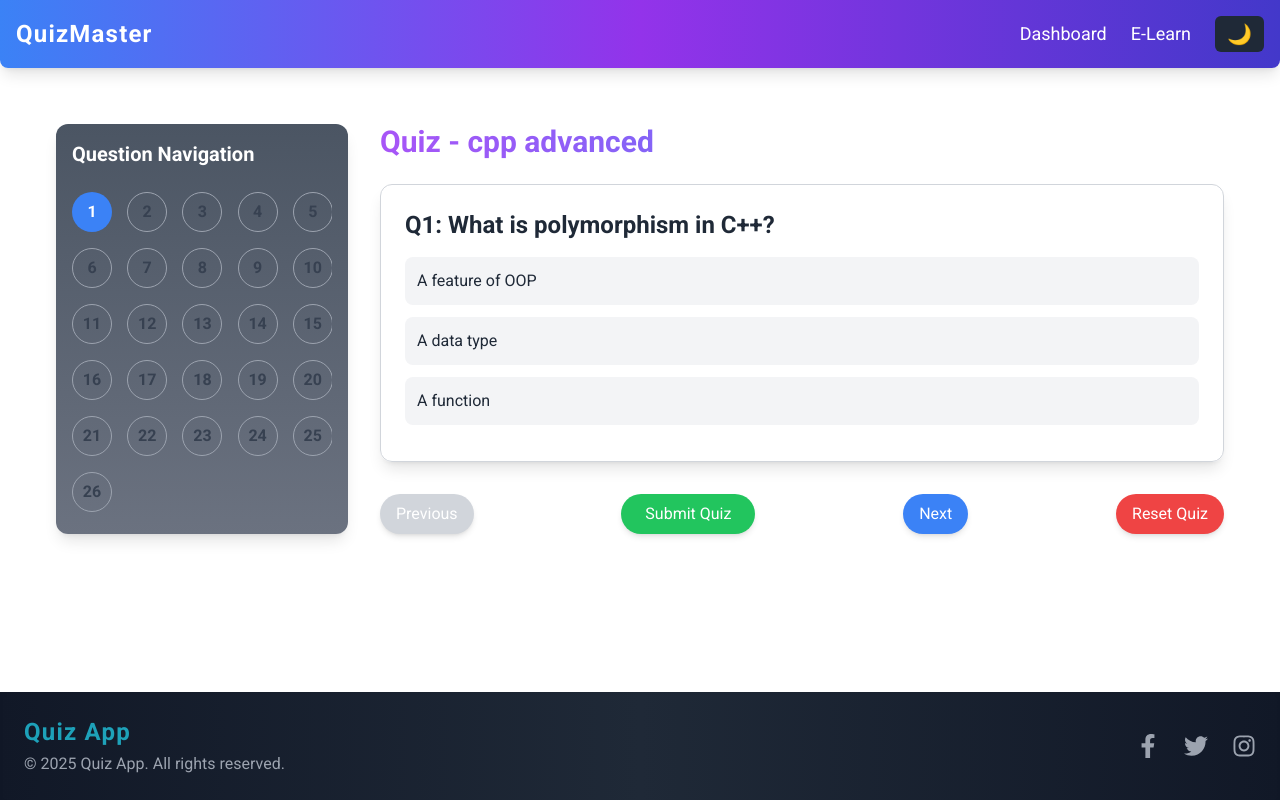
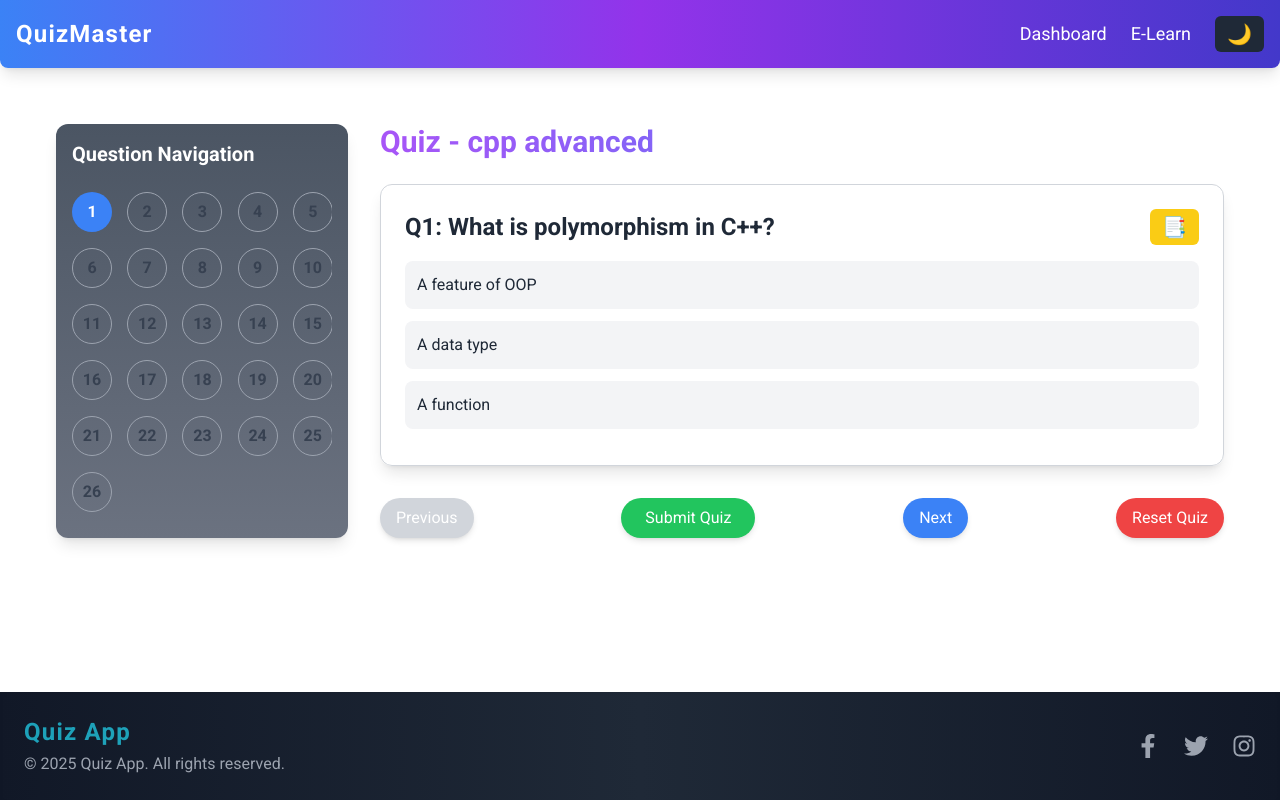
Before and after one commit to byteom/quiz-lab, a React (Vite) app: page /quiz/cpp_advanced in a window 1280 px wide. Built offline with nearby package versions, Linux system fonts and the light colour scheme.

Commit message:
feat: add question bookmarking with localStorage

```diff
--- a/src/pages/Quiz.jsx
+++ b/src/pages/Quiz.jsx
@@ -1,3 +1,5 @@
+// src/pages/Quiz.jsx
+
 import { useParams, useNavigate } from 'react-router-dom';
 import { useState, useEffect } from 'react';
 
@@ -21,9 +23,16 @@ function Quiz() {
   const [userAnswers, setUserAnswers] = useState(
     JSON.parse(localStorage.getItem(`quiz-${chapterId}`)) || {}
   );
+  const [bookmarks, setBookmarks] = useState(
+    JSON.parse(localStorage.getItem(`quiz-bookmarks-${chapterId}`)) || []
+  );
 
   useEffect(() => {
     loadQuizData(chapterId).then(setQuestions);
+
+    if (!localStorage.getItem(`quiz-start-${chapterId}`)) {
+      localStorage.setItem(`quiz-start-${chapterId}`, Date.now());
+    }
   }, [chapterId]);
 
   const handleAnswer = (option) => {
@@ -31,6 +40,18 @@ function Quiz() {
       ...prev,
       [currentIndex]: option,
     }));
+  };
+
+  const toggleBookmark = () => {
+    const index = currentIndex;
+    let updatedBookmarks = [...bookmarks];
+    if (bookmarks.includes(index)) {
+      updatedBookmarks = updatedBookmarks.filter((i) => i !== index);
+    } else {
+      updatedBookmarks.push(index);
+    }
+    setBookmarks(updatedBookmarks);
+    localStorage.setItem(`quiz-bookmarks-${chapterId}`, JSON.stringify(updatedBookmarks));
   };
 
   const handleNext = () => {
@@ -47,12 +68,17 @@ function Quiz() {
 
   const handleSubmit = () => {
     localStorage.setItem(`quiz-${chapterId}`, JSON.stringify(userAnswers));
+    localStorage.setItem(`quiz-end-${chapterId}`, Date.now());
     navigate(`/result/${chapterId}`);
   };
 
   const handleReset = () => {
     localStorage.removeItem(`quiz-${chapterId}`);
+    localStorage.removeItem(`quiz-start-${chapterId}`);
+    localStorage.removeItem(`quiz-end-${chapterId}`);
+    localStorage.removeItem(`quiz-bookmarks-${chapterId}`);
     setUserAnswers({});
+    setBookmarks([]);
     setCurrentIndex(0);
   };
 
@@ -78,6 +104,7 @@ function Quiz() {
                   ? 'bg-red-500 text-white'
                   : 'border border-gray-400 text-gray-700'
               }`}
+              title={bookmarks.includes(index) ? "🔖 Bookmarked" : "Not Bookmarked"}
             >
               {index + 1}
             </button>
@@ -92,9 +119,19 @@ function Quiz() {
         </h2>
 
         <div className="bg-white/20 backdrop-blur-lg p-6 rounded-xl shadow-lg border border-gray-300 mb-8">
-          <p className="text-2xl font-semibold text-gray-800 dark:text-white">
-            Q{currentIndex + 1}: {questions[currentIndex].question}
-          </p>
+          <div className="flex justify-between items-center mb-2">
+            <p className="text-2xl font-semibold text-gray-800 dark:text-white">
+              Q{currentIndex + 1}: {questions[currentIndex].question}
+            </p>
+            <button
+              onClick={toggleBookmark}
+              className="text-xl px-3 py-1 rounded-md bg-yellow-400 text-black hover:bg-yellow-500 transition"
+              aria-label="Bookmark question"
+              title="Bookmark this question"
+            >
+              {bookmarks.includes(currentIndex) ? "🔖" : "📑"}
+            </button>
+          </div>
 
           <div className="mt-4">
             {questions[currentIndex].options.map((option, idx) => (
@@ -114,7 +151,7 @@ function Quiz() {
         </div>
 
         {/* Navigation and Reset buttons */}
-        <div className="flex justify-between items-center mt-6">
+        <div className="flex justify-between items-center mt-6 flex-wrap gap-3">
           <button
             onClick={handlePrev}
             disabled={currentIndex === 0}
```
